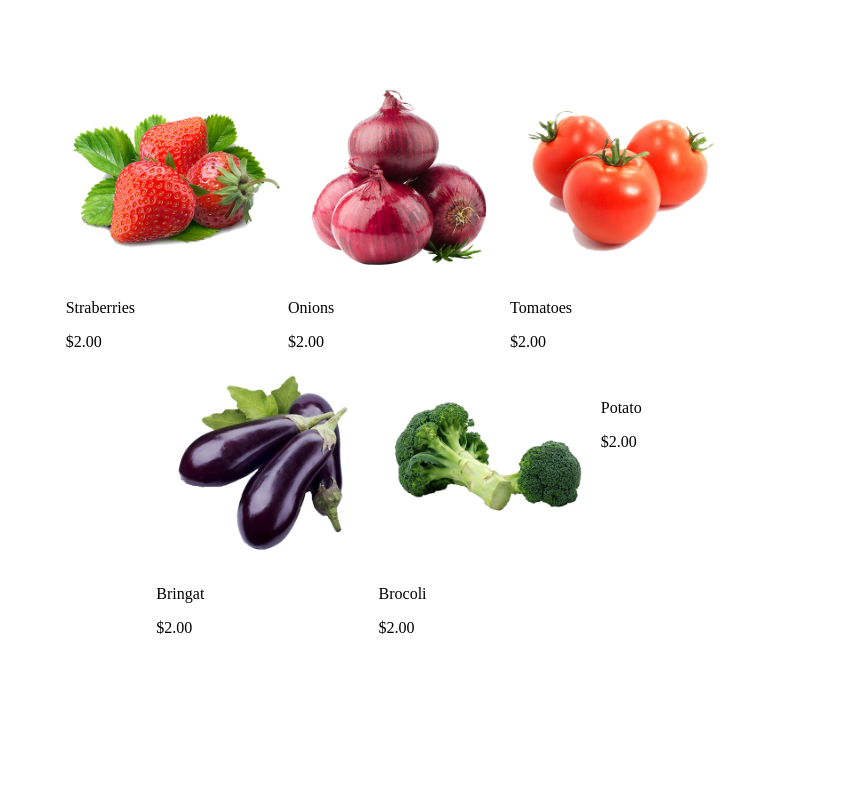
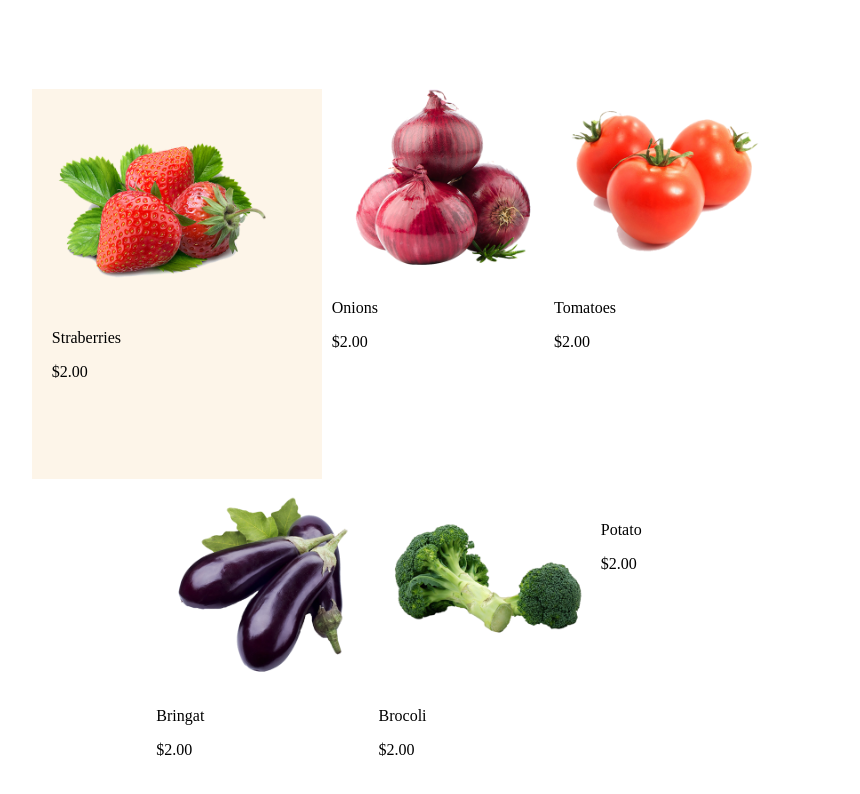
Before and after one commit to Huwaida1990/ORGANIC-PRODUCTS, a plain HTML site: page index.html in a window 1280 px wide. Shown: the part 148-942 px from the top of the page, without its empty margins (241-1101 px from the left). Before the commit the page ends 901 px from the top, so only its background shows below. Drawn offline with Linux system fonts and the light colour scheme.

Commit message:
Straberries done

```diff
--- a/index.css
+++ b/index.css
@@ -36,3 +36,15 @@ h3 {
 .Potato img {
   height: 200px;
 }
+.Straberries {
+  height: 350px;
+  margin-top: 50px;
+  width: 250px;
+  background-color: rgb(253, 245, 233);
+  padding: 20px;
+  margin: 10px;
+  cursor: pointer;
+}
+.Straberries:hover {
+  background-color: #efb256;
+}
```
